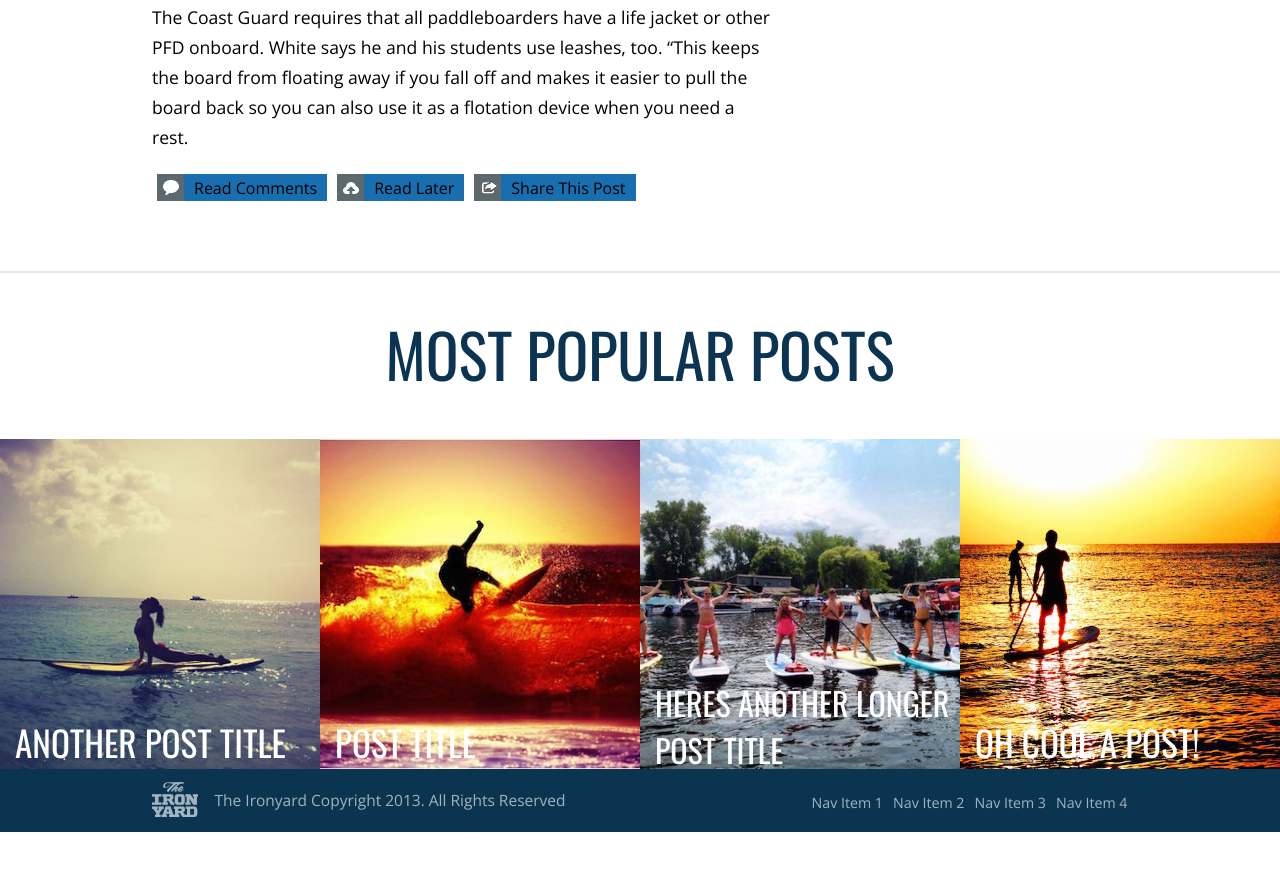
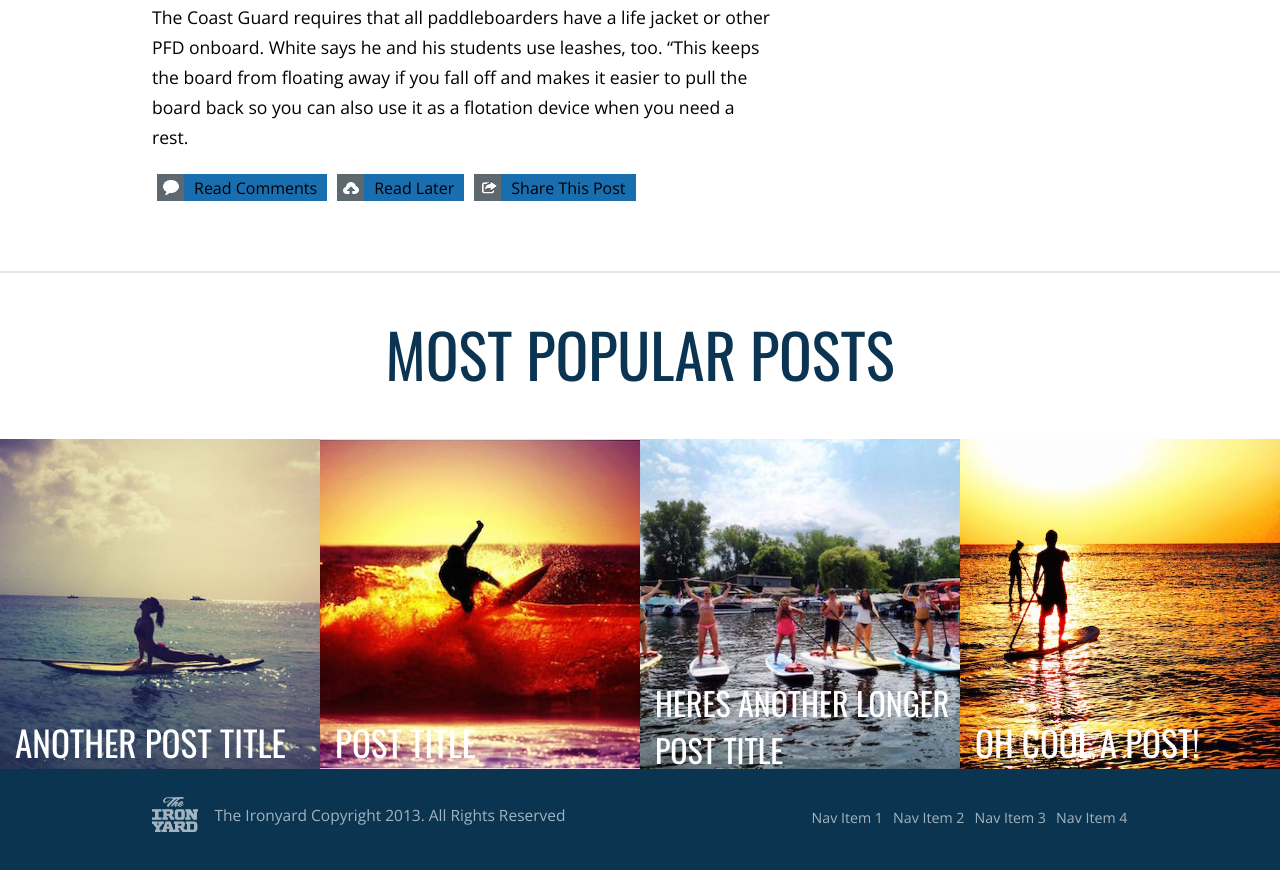
Before and after one commit to Miguelramirezjr/1.4-Pixel-Perfect, a plain HTML site: page index.html in a window 1280 px wide. Shown: the part 1500-2370 px from the top of the page. Before the commit the page ends 2332 px from the top, so only its background shows below. Drawn offline with nearby package versions, Linux system fonts and the light colour scheme.

Commit message:
fixed footer size

```diff
--- a/main.css
+++ b/main.css
@@ -776,7 +776,8 @@ time {
 
 .footer-bottom {
     background-color: #0B3451;
-    padding: 0 0 0 25px;
+    padding: 15px 0 0 25px;
+    height: 90px;
 }
 
 .ironyard {
```
